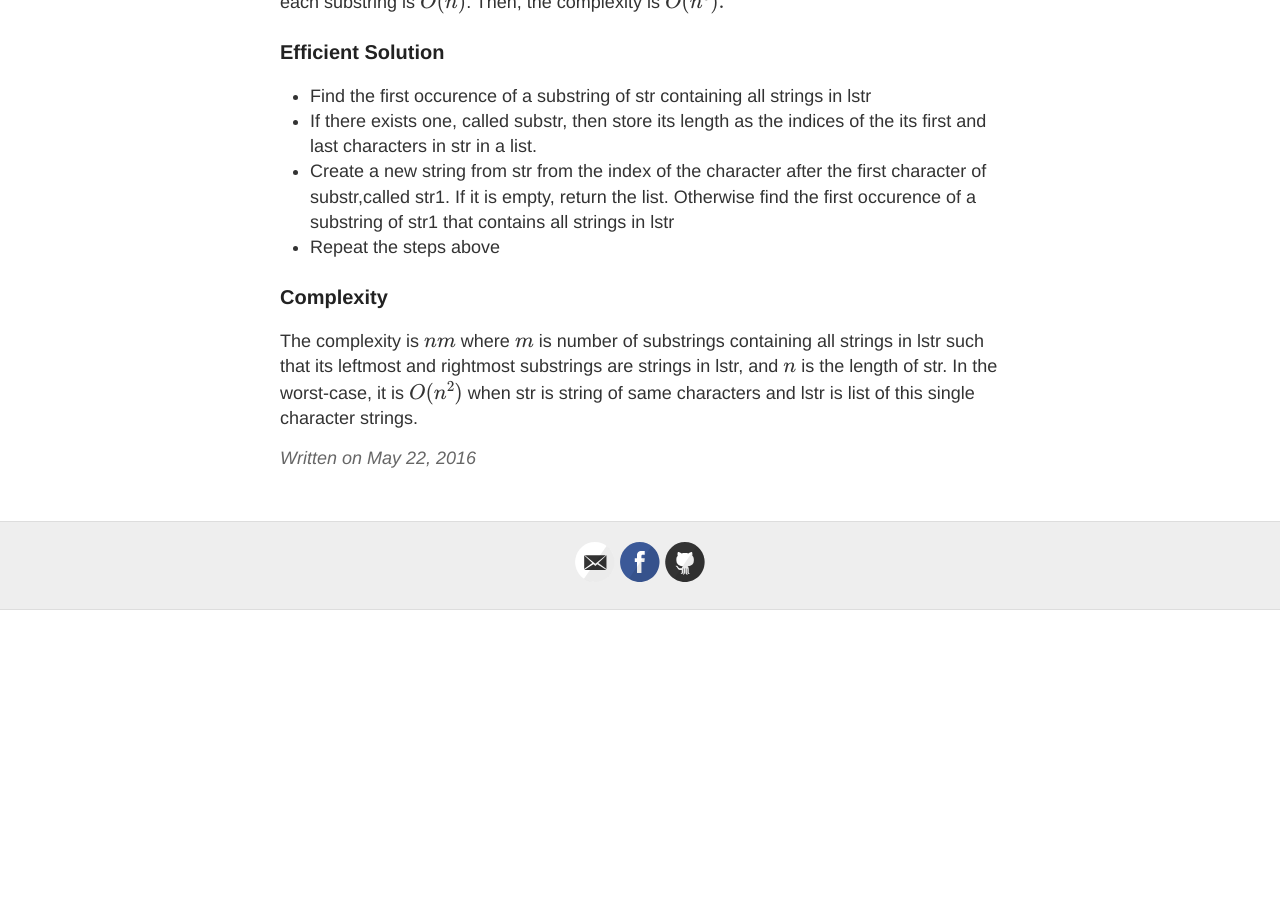
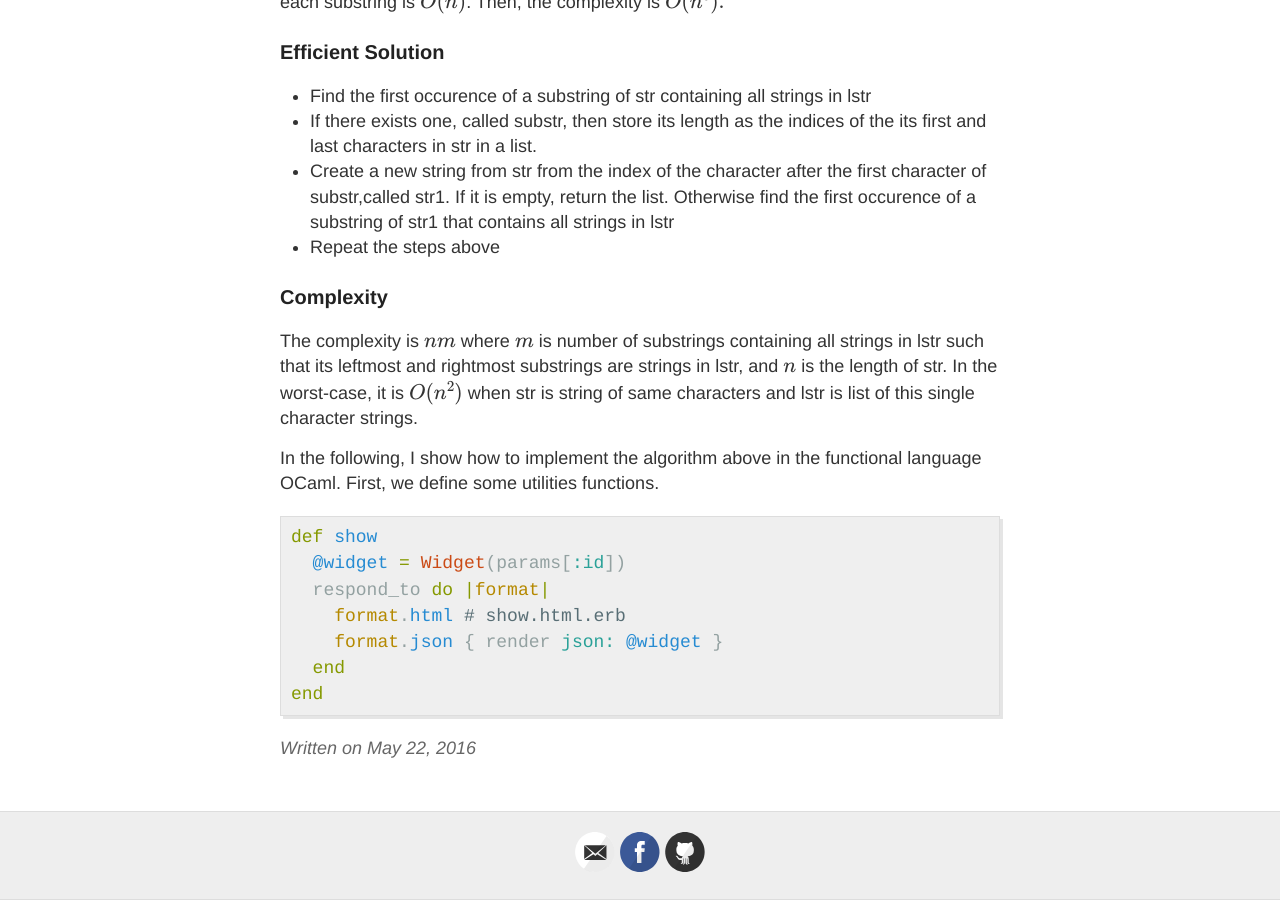
Before and after one commit to channgo2203/channgo2203.github.io, a Jekyll site: the page built from _posts/2016-5-22-strpuzzle1.md, in a window 1280 px wide and 900 px high, scrolled down 713 px. Built offline with Jekyll 4.4.1, drawn with Linux system fonts in a browser that asks for light colours; formulas are drawn with MathJax 3; before the commit the page ends 1323 px from its top, so only the background shows below that.

Commit message:
Updated 2016-5-22-strpuzzle1.md

```diff
--- a/_posts/2016-5-22-strpuzzle1.md
+++ b/_posts/2016-5-22-strpuzzle1.md
@@ -29,3 +29,14 @@ The complexity depends on the number of substrings which is \\(O(n^2)\\), where
 ### Complexity
 
 The complexity is \\(nm\\) where \\(m\\) is number of substrings containing all strings in lstr such that its leftmost and rightmost substrings are strings in lstr, and \\(n\\) is the length of str. In the worst-case, it is \\(O(n^2)\\) when str is string of same characters and lstr is list of this single character strings.
+
+In the following, I show how to implement the algorithm above in the functional language OCaml. First, we define some utilities functions.
+{% highlight ruby %}
+def show
+  @widget = Widget(params[:id])
+  respond_to do |format|
+    format.html # show.html.erb
+    format.json { render json: @widget }
+  end
+end
+{% endhighlight %}
```
